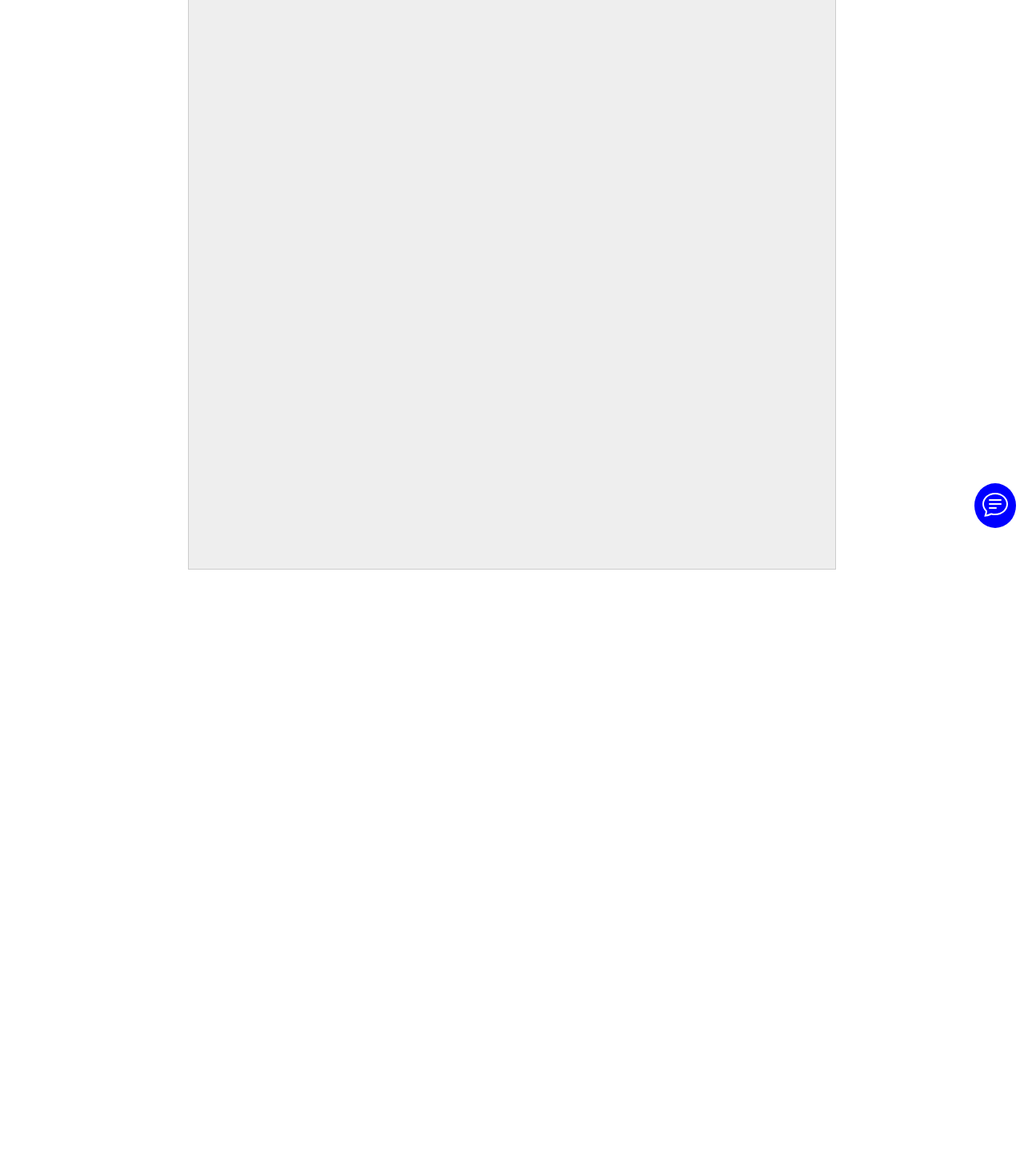
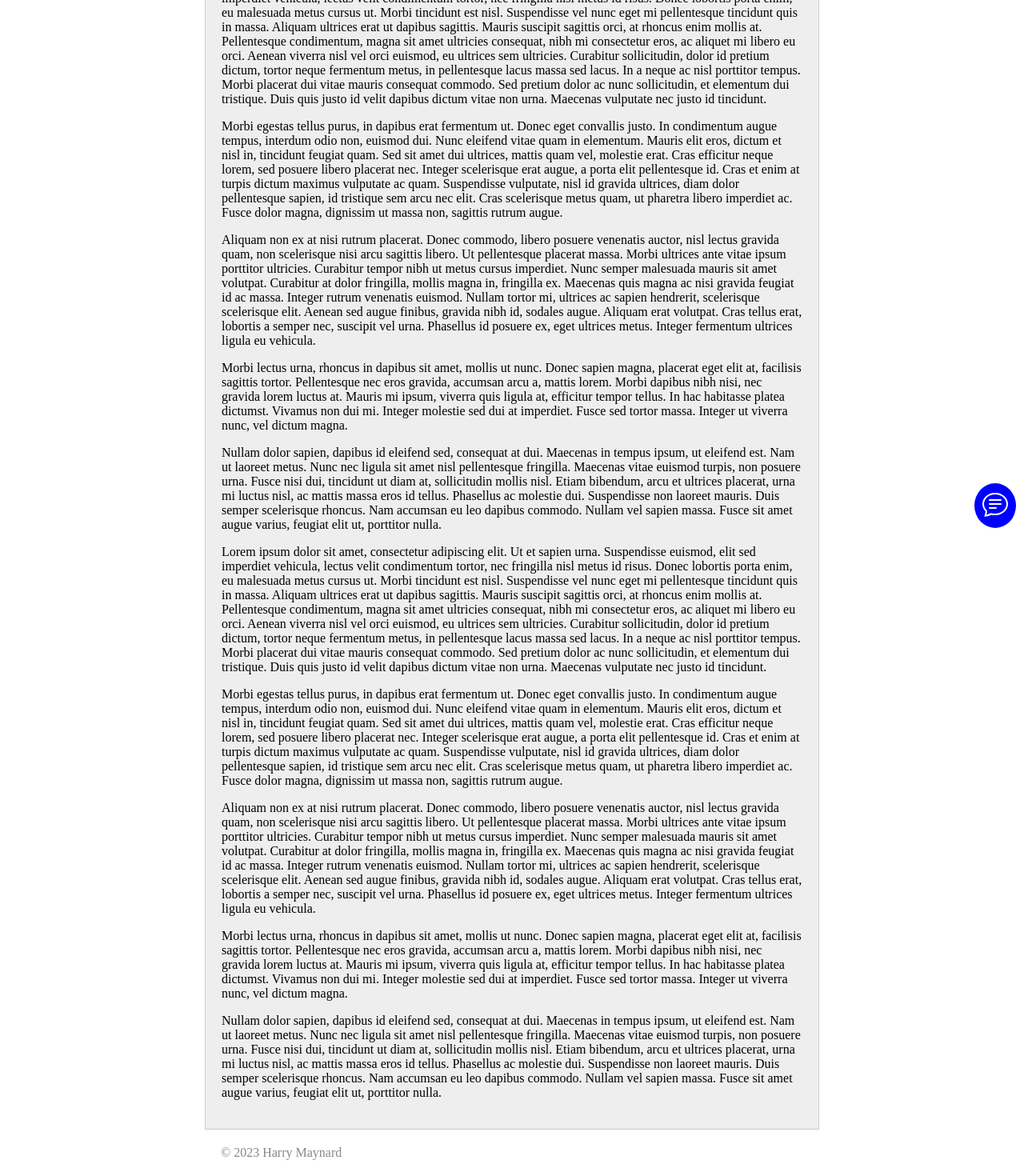
Before and after one commit to harrymaynard/chat-widget, a Vue app in the folder frontend/: page / in a window 1280 px wide. Shown: the part 130-1600 px from the top of the page at 80% size. Built offline with nearby package versions, Linux system fonts and the light colour scheme.

Commit message:
Fixed overflow on demo page.

```diff
--- a/frontend/src/App.vue
+++ b/frontend/src/App.vue
@@ -1,28 +1,45 @@
 <script lang="ts" setup>
 import ChatApp from '@/components/ChatApp.vue'
+
+const currentYear = new Date().getFullYear()
 </script>
 
 <template>
-  <div class="component">
+  <div class="page">
     <div class="content">
       <h1>Title Here</h1>
+      <p>Lorem ipsum dolor sit amet, consectetur adipiscing elit. Ut et sapien urna. Suspendisse euismod, elit sed imperdiet vehicula, lectus velit condimentum tortor, nec fringilla nisl metus id risus. Donec lobortis porta enim, eu malesuada metus cursus ut. Morbi tincidunt est nisl. Suspendisse vel nunc eget mi pellentesque tincidunt quis in massa. Aliquam ultrices erat ut dapibus sagittis. Mauris suscipit sagittis orci, at rhoncus enim mollis at. Pellentesque condimentum, magna sit amet ultricies consequat, nibh mi consectetur eros, ac aliquet mi libero eu orci. Aenean viverra nisl vel orci euismod, eu ultrices sem ultricies. Curabitur sollicitudin, dolor id pretium dictum, tortor neque fermentum metus, in pellentesque lacus massa sed lacus. In a neque ac nisl porttitor tempus. Morbi placerat dui vitae mauris consequat commodo. Sed pretium dolor ac nunc sollicitudin, et elementum dui tristique. Duis quis justo id velit dapibus dictum vitae non urna. Maecenas vulputate nec justo id tincidunt.</p>
+      <p>Morbi egestas tellus purus, in dapibus erat fermentum ut. Donec eget convallis justo. In condimentum augue tempus, interdum odio non, euismod dui. Nunc eleifend vitae quam in elementum. Mauris elit eros, dictum et nisl in, tincidunt feugiat quam. Sed sit amet dui ultrices, mattis quam vel, molestie erat. Cras efficitur neque lorem, sed posuere libero placerat nec. Integer scelerisque erat augue, a porta elit pellentesque id. Cras et enim at turpis dictum maximus vulputate ac quam. Suspendisse vulputate, nisl id gravida ultrices, diam dolor pellentesque sapien, id tristique sem arcu nec elit. Cras scelerisque metus quam, ut pharetra libero imperdiet ac. Fusce dolor magna, dignissim ut massa non, sagittis rutrum augue.</p>
+      <p>Aliquam non ex at nisi rutrum placerat. Donec commodo, libero posuere venenatis auctor, nisl lectus gravida quam, non scelerisque nisi arcu sagittis libero. Ut pellentesque placerat massa. Morbi ultrices ante vitae ipsum porttitor ultricies. Curabitur tempor nibh ut metus cursus imperdiet. Nunc semper malesuada mauris sit amet volutpat. Curabitur at dolor fringilla, mollis magna in, fringilla ex. Maecenas quis magna ac nisi gravida feugiat id ac massa. Integer rutrum venenatis euismod. Nullam tortor mi, ultrices ac sapien hendrerit, scelerisque scelerisque elit. Aenean sed augue finibus, gravida nibh id, sodales augue. Aliquam erat volutpat. Cras tellus erat, lobortis a semper nec, suscipit vel urna. Phasellus id posuere ex, eget ultrices metus. Integer fermentum ultrices ligula eu vehicula.</p>
+      <p>Morbi lectus urna, rhoncus in dapibus sit amet, mollis ut nunc. Donec sapien magna, placerat eget elit at, facilisis sagittis tortor. Pellentesque nec eros gravida, accumsan arcu a, mattis lorem. Morbi dapibus nibh nisi, nec gravida lorem luctus at. Mauris mi ipsum, viverra quis ligula at, efficitur tempor tellus. In hac habitasse platea dictumst. Vivamus non dui mi. Integer molestie sed dui at imperdiet. Fusce sed tortor massa. Integer ut viverra nunc, vel dictum magna.</p>
+      <p>Nullam dolor sapien, dapibus id eleifend sed, consequat at dui. Maecenas in tempus ipsum, ut eleifend est. Nam ut laoreet metus. Nunc nec ligula sit amet nisl pellentesque fringilla. Maecenas vitae euismod turpis, non posuere urna. Fusce nisi dui, tincidunt ut diam at, sollicitudin mollis nisl. Etiam bibendum, arcu et ultrices placerat, urna mi luctus nisl, ac mattis massa eros id tellus. Phasellus ac molestie dui. Suspendisse non laoreet mauris. Duis semper scelerisque rhoncus. Nam accumsan eu leo dapibus commodo. Nullam vel sapien massa. Fusce sit amet augue varius, feugiat elit ut, porttitor nulla.</p>
+      <p>Lorem ipsum dolor sit amet, consectetur adipiscing elit. Ut et sapien urna. Suspendisse euismod, elit sed imperdiet vehicula, lectus velit condimentum tortor, nec fringilla nisl metus id risus. Donec lobortis porta enim, eu malesuada metus cursus ut. Morbi tincidunt est nisl. Suspendisse vel nunc eget mi pellentesque tincidunt quis in massa. Aliquam ultrices erat ut dapibus sagittis. Mauris suscipit sagittis orci, at rhoncus enim mollis at. Pellentesque condimentum, magna sit amet ultricies consequat, nibh mi consectetur eros, ac aliquet mi libero eu orci. Aenean viverra nisl vel orci euismod, eu ultrices sem ultricies. Curabitur sollicitudin, dolor id pretium dictum, tortor neque fermentum metus, in pellentesque lacus massa sed lacus. In a neque ac nisl porttitor tempus. Morbi placerat dui vitae mauris consequat commodo. Sed pretium dolor ac nunc sollicitudin, et elementum dui tristique. Duis quis justo id velit dapibus dictum vitae non urna. Maecenas vulputate nec justo id tincidunt.</p>
+      <p>Morbi egestas tellus purus, in dapibus erat fermentum ut. Donec eget convallis justo. In condimentum augue tempus, interdum odio non, euismod dui. Nunc eleifend vitae quam in elementum. Mauris elit eros, dictum et nisl in, tincidunt feugiat quam. Sed sit amet dui ultrices, mattis quam vel, molestie erat. Cras efficitur neque lorem, sed posuere libero placerat nec. Integer scelerisque erat augue, a porta elit pellentesque id. Cras et enim at turpis dictum maximus vulputate ac quam. Suspendisse vulputate, nisl id gravida ultrices, diam dolor pellentesque sapien, id tristique sem arcu nec elit. Cras scelerisque metus quam, ut pharetra libero imperdiet ac. Fusce dolor magna, dignissim ut massa non, sagittis rutrum augue.</p>
+      <p>Aliquam non ex at nisi rutrum placerat. Donec commodo, libero posuere venenatis auctor, nisl lectus gravida quam, non scelerisque nisi arcu sagittis libero. Ut pellentesque placerat massa. Morbi ultrices ante vitae ipsum porttitor ultricies. Curabitur tempor nibh ut metus cursus imperdiet. Nunc semper malesuada mauris sit amet volutpat. Curabitur at dolor fringilla, mollis magna in, fringilla ex. Maecenas quis magna ac nisi gravida feugiat id ac massa. Integer rutrum venenatis euismod. Nullam tortor mi, ultrices ac sapien hendrerit, scelerisque scelerisque elit. Aenean sed augue finibus, gravida nibh id, sodales augue. Aliquam erat volutpat. Cras tellus erat, lobortis a semper nec, suscipit vel urna. Phasellus id posuere ex, eget ultrices metus. Integer fermentum ultrices ligula eu vehicula.</p>
+      <p>Morbi lectus urna, rhoncus in dapibus sit amet, mollis ut nunc. Donec sapien magna, placerat eget elit at, facilisis sagittis tortor. Pellentesque nec eros gravida, accumsan arcu a, mattis lorem. Morbi dapibus nibh nisi, nec gravida lorem luctus at. Mauris mi ipsum, viverra quis ligula at, efficitur tempor tellus. In hac habitasse platea dictumst. Vivamus non dui mi. Integer molestie sed dui at imperdiet. Fusce sed tortor massa. Integer ut viverra nunc, vel dictum magna.</p>
+      <p>Nullam dolor sapien, dapibus id eleifend sed, consequat at dui. Maecenas in tempus ipsum, ut eleifend est. Nam ut laoreet metus. Nunc nec ligula sit amet nisl pellentesque fringilla. Maecenas vitae euismod turpis, non posuere urna. Fusce nisi dui, tincidunt ut diam at, sollicitudin mollis nisl. Etiam bibendum, arcu et ultrices placerat, urna mi luctus nisl, ac mattis massa eros id tellus. Phasellus ac molestie dui. Suspendisse non laoreet mauris. Duis semper scelerisque rhoncus. Nam accumsan eu leo dapibus commodo. Nullam vel sapien massa. Fusce sit amet augue varius, feugiat elit ut, porttitor nulla.</p>
     </div>
+    <footer>
+      &copy; {{ currentYear }} Harry Maynard
+    </footer>
   </div>
   <ChatApp />
 </template>
 
 <style lang="scss" scoped>
-.component {
-  width: 100%;
-  height: 100%;
+.page {
+  max-width: 768px;
+  height: inherit;
+  margin: auto;
 
   .content {
-    max-width: 768px;
-    height: inherit;
-    margin: auto;
     padding: 20px;
     border: solid thin #CCC;
     background: #EEE;
   }
+  footer {
+    padding: 20px;
+    color: #888;
+  }
 }
 </style>
--- a/frontend/src/styles/styles.scss
+++ b/frontend/src/styles/styles.scss
@@ -1,9 +1,4 @@
 body {
   margin: 0;
   padding: 0;
-
-  #app {
-    width: 100vw;
-    height: 100vh;
-  }
 }
```
